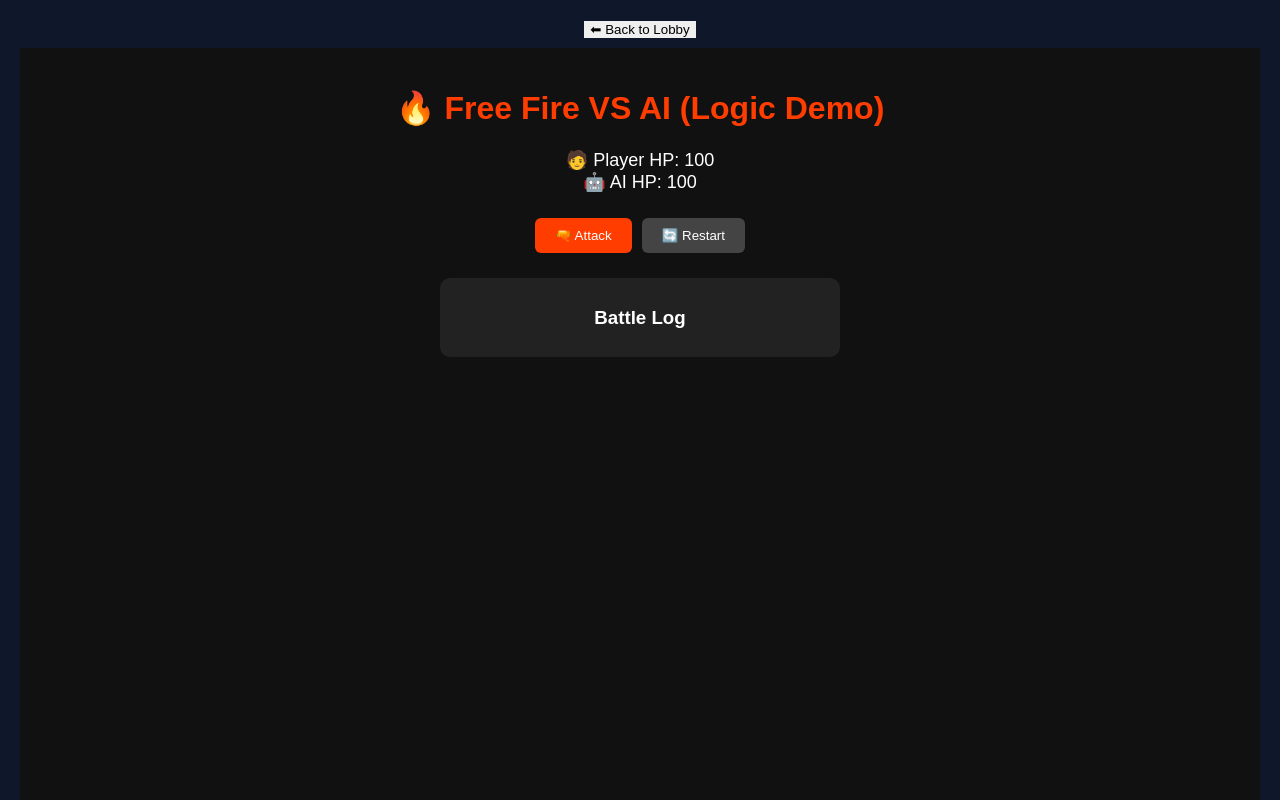
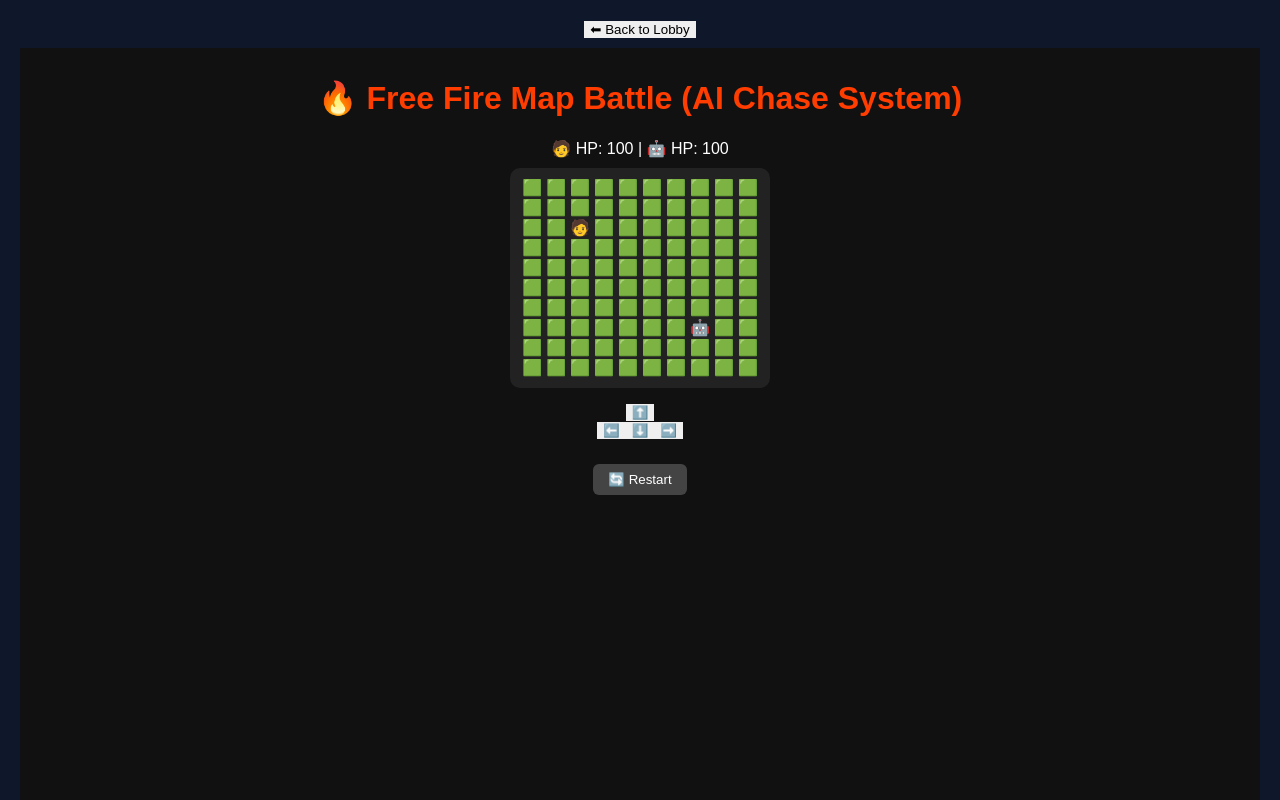
Before and after one commit to annamoyosore/win9ja, a React (Vite) app: page / in a window 1280 px wide. Both pictures are taken after a click on the button "🎲 Dice Battle". Built offline with nearby package versions, Linux system fonts and the light colour scheme.

Commit message:
Update DiceBattle.jsx

```diff
--- a/src/DiceBattle.jsx
+++ b/src/DiceBattle.jsx
@@ -1,88 +1,170 @@
-import React, { useState } from "react";
+import React, { useEffect, useState } from "react";
 
-export default function FreeFireVsAI() {
-  const [playerHP, setPlayerHP] = useState(100);
-  const [aiHP, setAiHP] = useState(100);
+const MAP_SIZE = 10;
+
+export default function FreeFireMapGame() {
+  const [player, setPlayer] = useState({ x: 2, y: 2, hp: 100 });
+  const [ai, setAi] = useState({ x: 7, y: 7, hp: 100 });
   const [log, setLog] = useState([]);
   const [gameOver, setGameOver] = useState(false);
 
-  // 🎯 Random damage generator
-  const getDamage = (min, max) =>
+  const rand = (min, max) =>
     Math.floor(Math.random() * (max - min + 1)) + min;
 
-  // 🔫 Player attack
-  const playerAttack = () => {
+  const addLog = (text) => {
+    setLog((prev) => [text, ...prev.slice(0, 8)]);
+  };
+
+  // 📏 distance check
+  const distance = (a, b) =>
+    Math.abs(a.x - b.x) + Math.abs(a.y - b.y);
+
+  // 🧑 PLAYER MOVE
+  const movePlayer = (dir) => {
     if (gameOver) return;
 
-    const damage = getDamage(10, 25);
-    const newAiHP = Math.max(aiHP - damage, 0);
+    setPlayer((p) => {
+      let newPos = { ...p };
 
-    setAiHP(newAiHP);
-    addLog(`🧑 You hit AI for ${damage} damage`);
+      if (dir === "up") newPos.y = Math.max(0, p.y - 1);
+      if (dir === "down") newPos.y = Math.min(MAP_SIZE - 1, p.y + 1);
+      if (dir === "left") newPos.x = Math.max(0, p.x - 1);
+      if (dir === "right") newPos.x = Math.min(MAP_SIZE - 1, p.x + 1);
 
-    if (newAiHP <= 0) {
-      setGameOver(true);
-      addLog("🏆 You Win!");
-      return;
-    }
+      return newPos;
+    });
 
-    setTimeout(aiAttack, 700);
+    setTimeout(aiTurn, 300);
   };
 
-  // 🤖 AI attack
-  const aiAttack = () => {
-    const damage = getDamage(8, 20);
-    const newPlayerHP = Math.max(playerHP - damage, 0);
+  // 🤖 AI SMART MOVE (CHASE + DEFEND)
+  const aiTurn = () => {
+    if (gameOver) return;
 
-    setPlayerHP(newPlayerHP);
-    addLog(`🤖 AI hit you for ${damage} damage`);
+    setAi((a) => {
+      let newAI = { ...a };
 
-    if (newPlayerHP <= 0) {
-      setGameOver(true);
-      addLog("💀 AI Wins!");
+      const dx = player.x - a.x;
+      const dy = player.y - a.y;
+
+      // 🧠 AI chase logic (smarter movement)
+      if (Math.abs(dx) > Math.abs(dy)) {
+        newAI.x += dx > 0 ? 1 : -1;
+      } else {
+        newAI.y += dy > 0 ? 1 : -1;
+      }
+
+      newAI.x = Math.max(0, Math.min(MAP_SIZE - 1, newAI.x));
+      newAI.y = Math.max(0, Math.min(MAP_SIZE - 1, newAI.y));
+
+      return newAI;
+    });
+
+    setTimeout(combatCheck, 200);
+  };
+
+  // 🔫 COMBAT SYSTEM (when close)
+  const combatCheck = () => {
+    const dist = distance(player, ai);
+
+    if (dist <= 1) {
+      // 🧑 player attack
+      const playerDamage = rand(10, 20);
+
+      setAi((a) => {
+        const newHp = a.hp - playerDamage;
+        if (newHp <= 0) {
+          setGameOver(true);
+          addLog("🏆 You eliminated the AI!");
+          return { ...a, hp: 0 };
+        }
+        return { ...a, hp: newHp };
+      });
+
+      addLog(`🧑 You hit AI for ${playerDamage}`);
+
+      // 🤖 AI counterattack
+      const aiDamage = rand(8, 18);
+
+      setPlayer((p) => {
+        const newHp = p.hp - aiDamage;
+        if (newHp <= 0) {
+          setGameOver(true);
+          addLog("💀 AI eliminated you!");
+          return { ...p, hp: 0 };
+        }
+        return { ...p, hp: newHp };
+      });
+
+      addLog(`🤖 AI hits you for ${aiDamage}`);
     }
   };
 
-  // 📝 Log helper
-  const addLog = (text) => {
-    setLog((prev) => [text, ...prev]);
+  // 🗺️ MAP RENDER
+  const renderMap = () => {
+    let grid = [];
+
+    for (let y = 0; y < MAP_SIZE; y++) {
+      let row = [];
+
+      for (let x = 0; x < MAP_SIZE; x++) {
+        let cell = "🟩";
+
+        if (player.x === x && player.y === y) cell = "🧑";
+        if (ai.x === x && ai.y === y) cell = "🤖";
+
+        row.push(
+          <span key={`${x}-${y}`} style={{ margin: 2 }}>
+            {cell}
+          </span>
+        );
+      }
+
+      grid.push(
+        <div key={y} style={{ lineHeight: "20px" }}>
+          {row}
+        </div>
+      );
+    }
+
+    return grid;
   };
 
-  // 🔄 Restart game
   const restart = () => {
-    setPlayerHP(100);
-    setAiHP(100);
+    setPlayer({ x: 2, y: 2, hp: 100 });
+    setAi({ x: 7, y: 7, hp: 100 });
     setLog([]);
     setGameOver(false);
   };
 
   return (
     <div style={styles.container}>
-      <h1 style={styles.title}>🔥 Free Fire VS AI (Logic Demo)</h1>
+      <h1 style={styles.title}>🔥 Free Fire Map Battle (AI Chase System)</h1>
 
       <div style={styles.stats}>
-        <div>🧑 Player HP: {playerHP}</div>
-        <div>🤖 AI HP: {aiHP}</div>
+        🧑 HP: {player.hp} | 🤖 HP: {ai.hp}
       </div>
 
-      <div style={styles.buttons}>
-        <button onClick={playerAttack} style={styles.button} disabled={gameOver}>
-          🔫 Attack
-        </button>
+      <div style={styles.map}>{renderMap()}</div>
 
-        <button onClick={restart} style={styles.buttonAlt}>
-          🔄 Restart
-        </button>
+      <div style={styles.controls}>
+        <button onClick={() => movePlayer("up")}>⬆️</button>
+        <div>
+          <button onClick={() => movePlayer("left")}>⬅️</button>
+          <button onClick={() => movePlayer("down")}>⬇️</button>
+          <button onClick={() => movePlayer("right")}>➡️</button>
+        </div>
       </div>
+
+      <button onClick={restart} style={styles.restart}>
+        🔄 Restart
+      </button>
 
       {gameOver && <h2 style={styles.gameOver}>Game Over</h2>}
 
-      <div style={styles.logBox}>
-        <h3>Battle Log</h3>
-        {log.map((item, index) => (
-          <p key={index} style={styles.logItem}>
-            {item}
-          </p>
+      <div style={styles.log}>
+        {log.map((l, i) => (
+          <p key={i}>{l}</p>
         ))}
       </div>
     </div>
@@ -92,54 +174,34 @@ export default function FreeFireVsAI() {
 const styles = {
   container: {
     fontFamily: "Arial",
-    textAlign: "center",
     background: "#111",
     color: "white",
     minHeight: "100vh",
-    padding: "20px",
+    textAlign: "center",
+    padding: "10px",
   },
-  title: {
-    color: "#ff3d00",
+  title: { color: "#ff3d00" },
+  stats: { margin: "10px" },
+  map: {
+    display: "inline-block",
+    background: "#222",
+    padding: "10px",
+    borderRadius: "10px",
   },
-  stats: {
-    margin: "20px",
-    fontSize: "18px",
-  },
-  buttons: {
-    marginBottom: "20px",
-  },
-  button: {
-    padding: "10px 20px",
-    margin: "5px",
-    background: "#ff3d00",
-    color: "white",
-    border: "none",
-    borderRadius: "6px",
-    cursor: "pointer",
-  },
-  buttonAlt: {
-    padding: "10px 20px",
-    margin: "5px",
+  controls: { margin: "15px" },
+  restart: {
+    padding: "8px 15px",
+    marginTop: "10px",
     background: "#444",
     color: "white",
     border: "none",
     borderRadius: "6px",
-    cursor: "pointer",
   },
-  gameOver: {
-    color: "yellow",
-  },
-  logBox: {
-    marginTop: "20px",
-    background: "#222",
-    padding: "10px",
-    borderRadius: "10px",
-    maxWidth: "400px",
-    marginLeft: "auto",
-    marginRight: "auto",
-  },
-  logItem: {
-    fontSize: "14px",
-    textAlign: "left",
+  gameOver: { color: "yellow" },
+  log: {
+    marginTop: "10px",
+    fontSize: "12px",
+    maxHeight: "120px",
+    overflowY: "auto",
   },
 };
```
